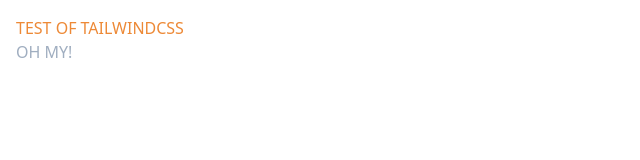
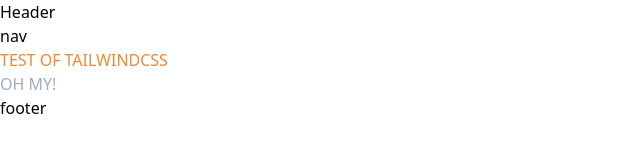
Before and after one commit to danferth/gatsby-starter, a Gatsby site: page / in a window 1280 px wide. Shown: the whole page, without its empty margins (0-640 px from the left). Built offline with nearby package versions, Linux system fonts and the light colour scheme; Gatsby itself is replaced by a stand-in of ours.

Commit message:
have components in place

```diff
--- a/src/components/footer.js
+++ b/src/components/footer.js
@@ -1,12 +1,11 @@
 import React from "react"
 
-
-
-const Footer = ()=>{
-    return()
+const Footer = () => {
+  return (
+    <div>
+      <h5>footer</h5>
+    </div>
+  )
 }
 
-
-
-
 export default Footer
--- a/src/components/header.js
+++ b/src/components/header.js
@@ -1,11 +1,13 @@
 import React from "react"
+import Nav from "./nav"
 
-
-const Header = ()=>{
-    return()
+const Header = () => {
+  return (
+    <div>
+      <h1>Header</h1>
+      <Nav></Nav>
+    </div>
+  )
 }
 
-
-
-
 export default Header
--- a/src/components/layout.js
+++ b/src/components/layout.js
@@ -1,12 +1,15 @@
 import React from "react"
+import Header from "./header"
+import Footer from "./footer"
 
-
-
-const Layout = ()=>{
-    return()
+const Layout = props => {
+  return (
+    <div>
+      <Header></Header>
+      <div>{props.children}</div>
+      <Footer></Footer>
+    </div>
+  )
 }
 
-
-
-
 export default Layout
--- a/src/components/nav.js
+++ b/src/components/nav.js
@@ -1,13 +1,12 @@
 import React from "react"
-import { Link useStaticQuery } from "gatsby"
+import { Link, useStaticQuery } from "gatsby"
 
-
-
-const Nav = ()=>{
-    return()
+const Nav = () => {
+  return (
+    <div>
+      <p>nav</p>
+    </div>
+  )
 }
 
-
-
-
 export default Nav
--- a/src/components/seo.js
+++ b/src/components/seo.js
@@ -4,7 +4,29 @@ import { Helmet } from "react-helmet"
 
 
 const SEO = ()=>{
-    return()
+    return(
+        <Helmet>
+                    <meta charset="utf-8">
+        <meta http-equiv="X-UA-Compatible" content="IE=edge">
+        <title>{site.title}</title>
+        <meta name="description" content={site.description}>
+        <meta name="viewport" content="user-scalable=no, width=device-width, initial-scale=1, maximum-scale=1">
+        <meta name="msapplication-tap-highlight" content="no" />
+
+
+        {/* <link rel="apple-touch-icon" sizes="180x180" href="/assets/build/favicons/apple-touch-icon.png?v=3.0.0"> */}
+        {/* <link rel="icon" type="image/png" sizes="32x32" href="/assets/build/favicons/favicon-32x32.png?v=3.0.0"> */}
+        {/* <link rel="icon" type="image/png" sizes="16x16" href="/assets/build/favicons/favicon-16x16.png?v=3.0.0"> */}
+        {/* <link rel="manifest" href="/assets/build/favicons/site.webmanifest?v=3.0.0"> */}
+        {/* <link rel="mask-icon" href="/assets/build/favicons/safari-pinned-tab.svg?v=3.0.0" color="#0085ac"> */}
+        {/* <link rel="shortcut icon" href="/assets/build/favicons/favicon.ico?v=3.0.0"> */}
+        <meta name="apple-mobile-web-app-title" content="danferth">
+        <meta name="application-name" content="danferth">
+        <meta name="msapplication-TileColor" content="#0085ac">
+        <meta name="msapplication-config" content="/assets/build/favicons/browserconfig.xml?v=3.0.0">
+        <meta name="theme-color" content="#0085ac"></meta>
+        </Helmet>
+    )
 }
 
 
--- a/src/pages/index.js
+++ b/src/pages/index.js
@@ -1,12 +1,11 @@
 import React from "react"
-
+import Layout from "../components/layout"
 const App = () => {
-  const headercss = "uppercase text-orange-500"
   return (
-    <div className="p-4">
-      <h1 className={headercss}>Test of tailwindcss</h1>
+    <Layout>
+      <h1 className="uppercase text-orange-500">Test of tailwindcss</h1>
       <h2 className="subheading">Oh MY!</h2>
-    </div>
+    </Layout>
   )
 }
 
```
